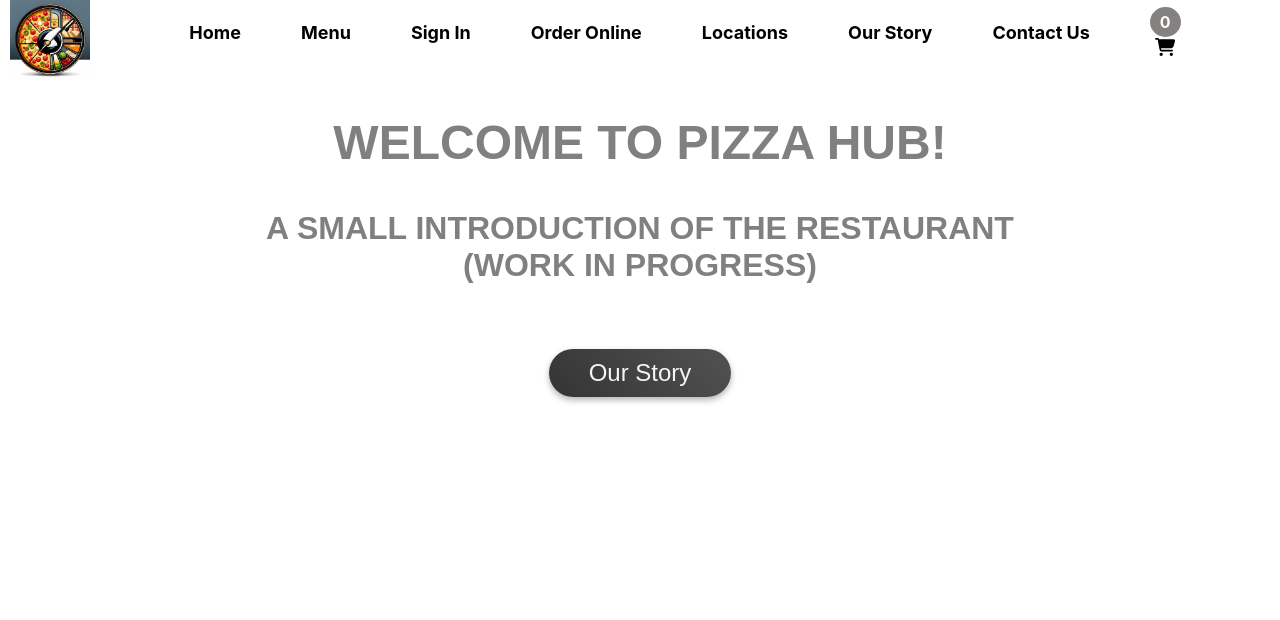
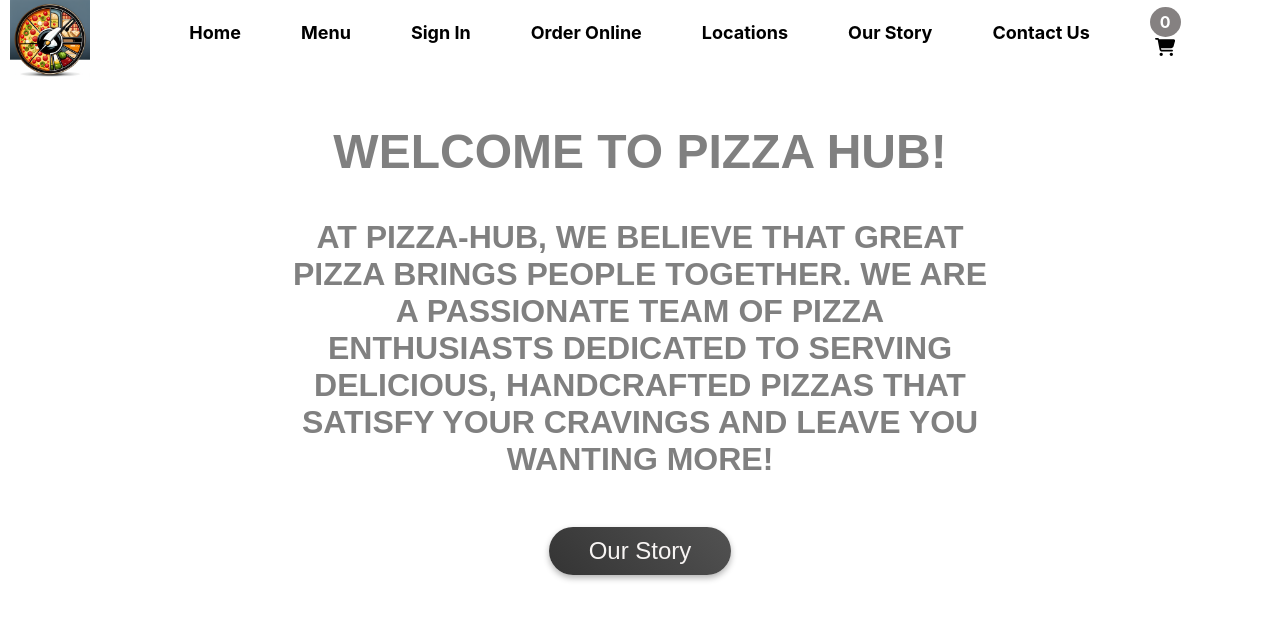
Before and after one commit to zkhv4u5/Pizza-hubb, a React (Create React App) app: page / in a window 1280 px wide. Shown: the top 620 px of the page. Built offline with nearby package versions, Linux system fonts and the light colour scheme; no server answers.

Commit message:
Our Story page filled and formatted

```diff
--- a/src/App.js
+++ b/src/App.js
@@ -6,13 +6,12 @@ import MenuPage from './pages/Menu';
 import ContactUsPage from './pages/Contact';
 import LocationsPage from './pages/Locations';
 import OrderOnlinePage from './pages/OrderOnline';
-import AboutUsPage from './pages/OurStory';
+import OurStoryPage from './pages/OurStory';
 import SignInPage from './pages/SignIn';
 import CheckoutPage from './pages/Checkout';
 import basename from './services/basename';
 import {CartProvider} from './services/CartContext';
 import './App.css';
-
 
 function App() {
   return (
@@ -24,7 +23,7 @@ function App() {
             <Route path="/" element={<HomePage />} />
             <Route path="/menu"element={<MenuPage/>}/>
             <Route path="/contact-us" element={<ContactUsPage />} />
-            <Route path="/our-story" element={<AboutUsPage />} />
+            <Route path="/our-story" element={<OurStoryPage />} />
             <Route path="/sign-in" element={<SignInPage />} />
             <Route path="/checkout" element={<CheckoutPage />} />
             <Route path="/order-online" element={<OrderOnlinePage />} />
--- a/src/pages/Home.js
+++ b/src/pages/Home.js
@@ -11,7 +11,7 @@ function HomePage() {
         <div className="content">
           <h2>Welcome to Pizza Hub!</h2>
           <p>
-            A small introduction of the restaurant (WORK IN PROGRESS)
+          At Pizza-Hub, we believe that great pizza brings people together. We are a passionate team of pizza enthusiasts dedicated to serving delicious, handcrafted pizzas that satisfy your cravings and leave you wanting more!
           </p>
           <br></br>
           <br></br>
--- a/src/pages/OurStory.css
+++ b/src/pages/OurStory.css
@@ -0,0 +1,14 @@
+.story-container {
+    margin-top: 10rem;
+    display: flex;
+    flex-direction: column;
+    justify-content: center;
+    align-items: center;
+}
+
+p {
+    font-size: 2rem;
+    margin-bottom: 1rem;
+    margin-left: 10%;
+    margin-right: 10%;
+}
--- a/src/pages/OurStory.js
+++ b/src/pages/OurStory.js
@@ -0,0 +1,34 @@
+import React from "react";
+import "./OurStory.css";
+
+
+function OurStoryPage() {
+  return (
+    <div className="story-container">
+        <h1>Our Story!</h1>
+                <p>
+                At Pizza-Hub, we believe that great pizza brings people together. We are a passionate team of pizza enthusiasts dedicated to serving delicious, handcrafted pizzas that satisfy your cravings and leave you wanting more. With our commitment to quality ingredients, exceptional flavors, and outstanding customer service, we aim to create an unforgettable dining experience for every customer who walks through our doors or orders from our website.
+                </p>
+                <p>
+                Our journey began with a simple vision: to create the perfect pizza. We spent countless hours experimenting with different dough recipes, selecting the freshest toppings, and perfecting our signature sauces. Through dedication and a relentless pursuit of excellence, we crafted a menu that showcases a variety of mouthwatering pizzas to cater to every taste bud.
+                </p>
+                <p>
+                Quality is our top priority. We source only the finest ingredients, ensuring that each pizza is made with premium, locally sourced produce, succulent meats, and a blend of high-quality cheeses. Our skilled chefs hand-toss the dough, layering it with generous portions of toppings and carefully baking it to perfection in our traditional stone ovens. The result is a pizza that is not only visually appealing but also bursting with flavors that will tantalize your senses.
+                </p>
+                <p>
+                Pizza-Hub is more than just a restaurant; it's a place where friends and families can gather to share laughter, create memories, and enjoy delicious food. Our warm and inviting ambiance creates a welcoming atmosphere, whether you choose to dine in or opt for takeout or delivery. Our friendly staff is always ready to assist you, ensuring that your experience with us is nothing short of exceptional.
+                </p>
+                <p>
+                At Pizza-Hub, we don't just settle for being good; we constantly strive to be better. We value your feedback and are continuously exploring new flavors and innovative combinations to surprise and delight your taste buds. We take pride in being an integral part of the local community and actively support local charities and events.
+                </p>
+                <p>
+                So, whether you're looking for a casual dinner with friends, a quick bite on your lunch break, or a memorable pizza party, come and experience the culinary delight that is Pizza-Hub. Join us as we redefine the pizza experience, one slice at a time.
+                </p>
+                <p>
+                Indulge in the magic of pizza perfection at Pizza-Hub today!
+                </p>
+    </div>
+  );
+}
+
+export default OurStoryPage;
```
